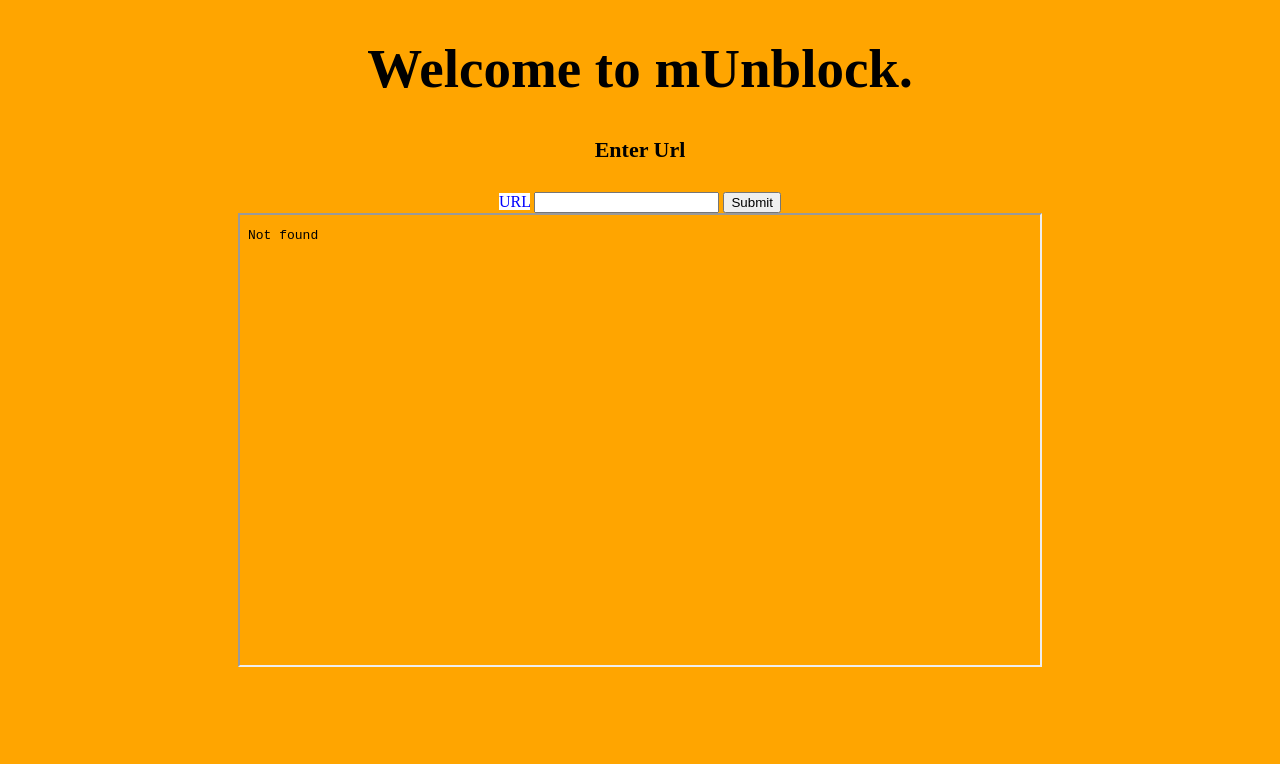
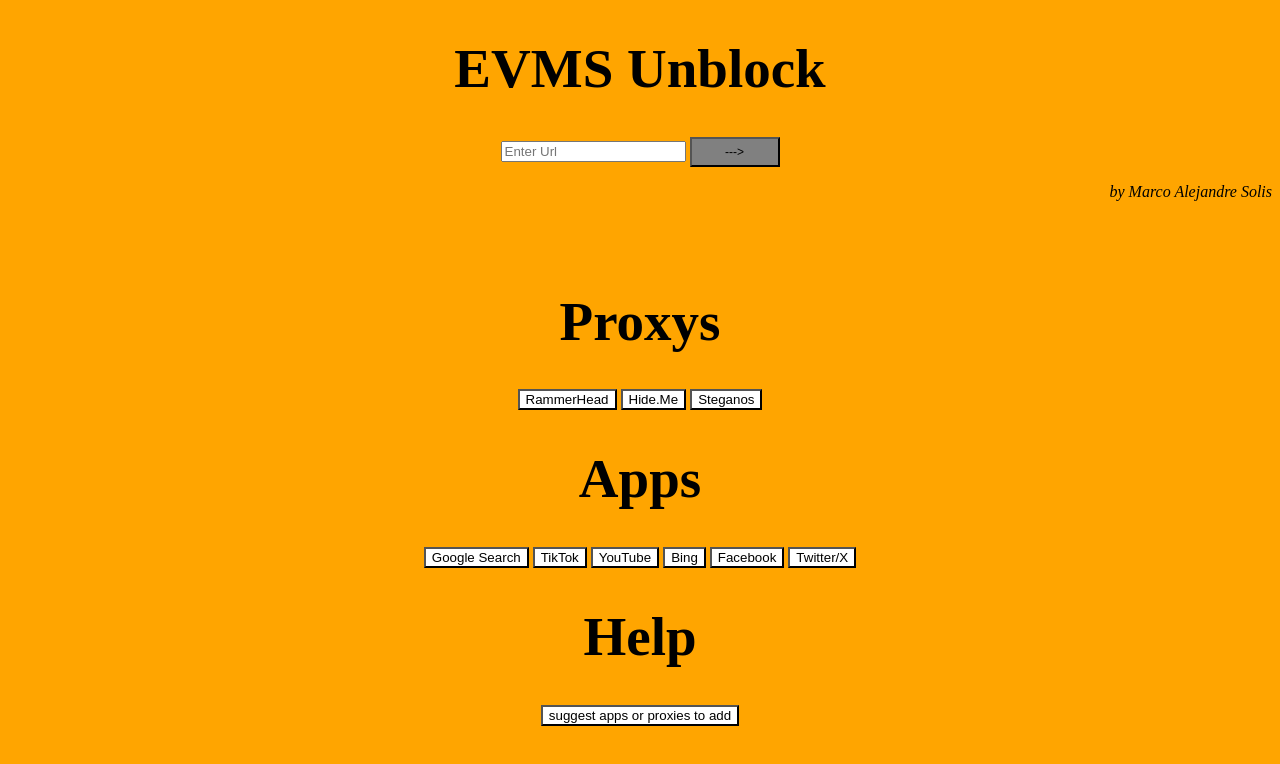
Before and after one commit to marco-evms/marco-evms.github.io, a plain HTML site: page index.html in a window 1280 px wide. Drawn offline with Linux system fonts and the light colour scheme.

Commit message:
Update index.html
update 1

```diff
--- a/index.html
+++ b/index.html
@@ -1,7 +1,7 @@
 <!DOCTYPE html>
 <html>
 <head>
-    <title>mUnblock</title>
+    <title>EVMS Unblock</title>
   <style>
       h1{ text-align: center;;
           font-size: 55px;;
@@ -16,6 +16,30 @@
       label{
       color: blue;;
           background-color: white;;
+          text-align: center;;
+      }
+    .linkbutton{
+          width: 90px;;
+          height:30px;;
+          text-align: center;;
+          font-color:red;;
+          font-size:12px;
+          background-color: grey;;
+      }
+      .credits{
+          text-align: right;;
+          font-style: italic;;
+          font-color: yellow;;
+      }
+      button{
+         background-color:white;;
+          border-color: black;;
+      }
+      button:hover{
+          background-color: red;;
+          font-color: white;;
+
+
       }
 
 
@@ -23,20 +47,64 @@
     </head>
     <body>
 
-      <h1>Welcome to mUnblock.</h1>
-          <h4>Enter Url</h4>
-      <form>
-            <label type="websiteurl">URL</label>
-          <input for="text" id="websiteurl">
-          <button onclick="url" width="50" height = "20">Submit</button>
+      <h1>EVMS Unblock</h1>
+           <input type="text" id="urlInput" placeholder="Enter Url">
+        <button class="linkbutton" onclick="redirect()">---></button>
+        <p class="credits">by Marco Alejandre Solis</p>
 
-        </form>
-        <iframe id="url" src="url" width = "800" height="450" ></iframe>
+
+
+<br><br>
+
+
+
+        <h1>Proxys</h1>
+         <button onclick="location.href = 'https://r1.shieldbothost.xyz'; " width="80" height = "20">RammerHead</button>
+        <button onclick="location.href = 'https://hide.me'; "  >Hide.Me</button>
+        <button onclick="location.href='https://steganos.com';">Steganos</button>
+        <h1>Apps</h1>
+         <button onclick="location.href = 'https://google.com'; ">Google Search</button>
+        <button onclick="location.href = 'https://tiktok.com'; ">TikTok</button>
+        <button onclick="location.href ='https://youtube.com';">YouTube</button>
+        <button onclick="location.href ='https://bing.com';">Bing</button>
+        <button onclick="location.href ='https://facebook.com';">Facebook</button>
+                <button onclick="location.href ='https://x.com';">Twitter/X</button>
+
+        <h1>Help</h1>
+        <button onclick ="location.href ='https://forms.gle/EY5FRVoZYkGb65Kh7';">suggest apps or proxies to add</button>
+
+
+
+
+
+
+
+
+
+
+
+
+
+
+
+
+
+
+
     </body>
 
 </html>
-<script>
 
-document.getElementById("url").innerHTML = "https://bing.com";
+
+  <script>
+    function redirect() {
+      var url = document.getElementById("urlInput").value;
+      if (url) {
+        window.open.href = url;
+      }
+        else{
+            window.open.href = "https://google.com/search?q=hi"
+        }
+    }
 
 </script>
```
